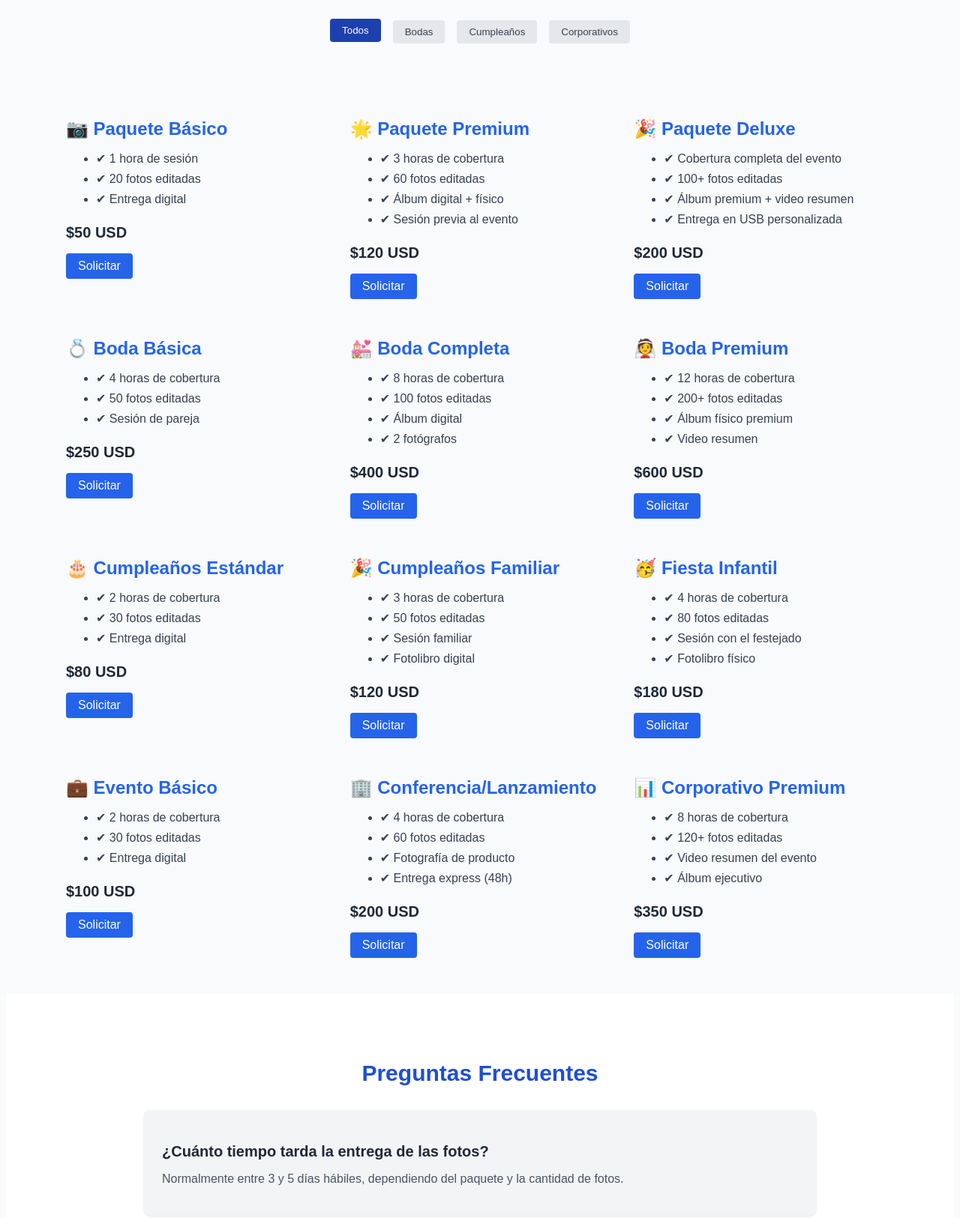
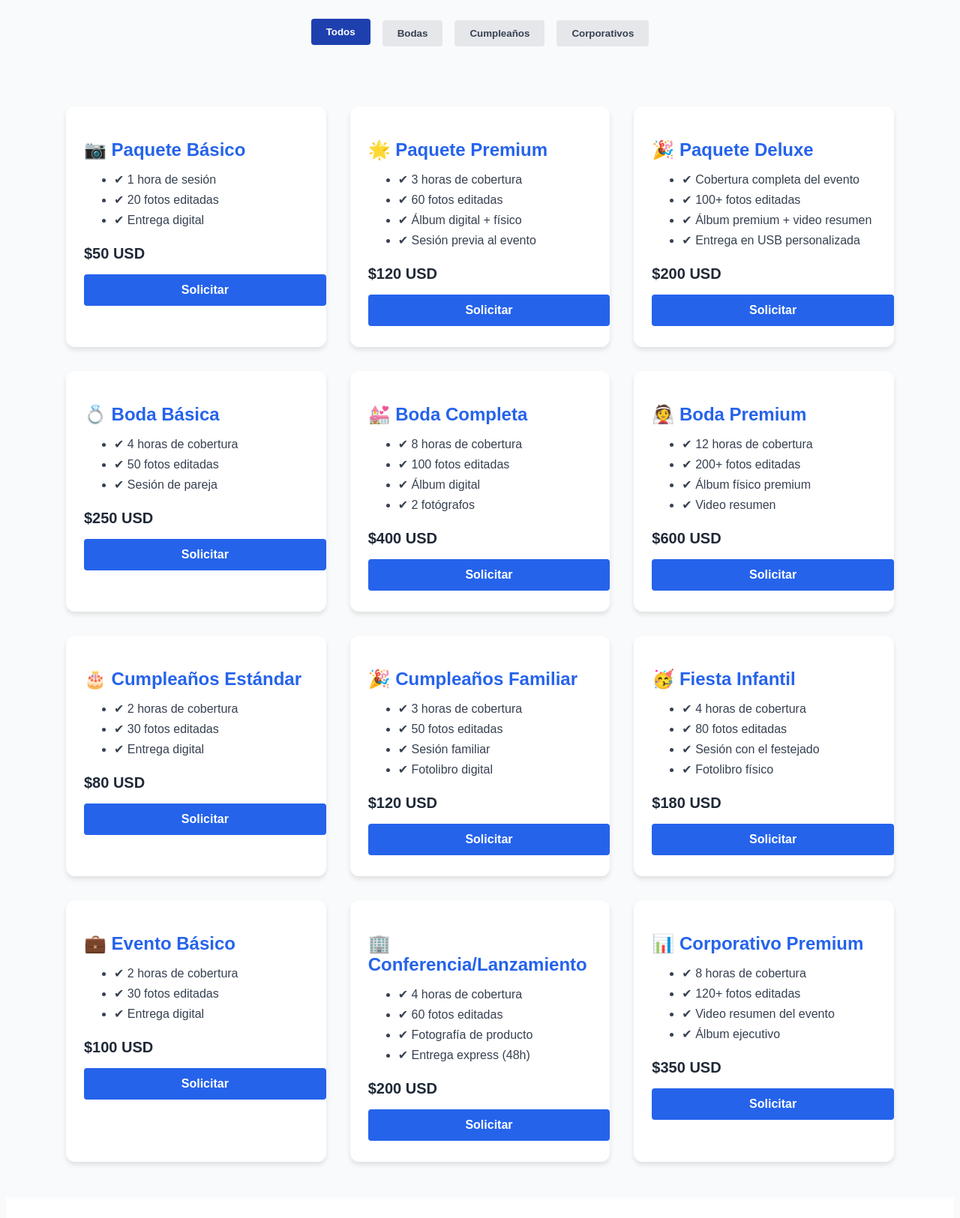
Before and after one commit to tecnojavier/photos-barahona, a plain HTML site: page paquetes.html in a window 1280 px wide. Shown: the part 200-1825 px from the top of the page at 75% size. Drawn offline with nearby package versions, Linux system fonts and the light colour scheme.

Commit message:
styles-packages.css

```diff
--- a/styles-packages.css
+++ b/styles-packages.css
@@ -535,3 +535,159 @@ body {
     }
 
 }
+
+/*======================= Mejoras Visuales =======================*/
+/* Mejoras de animaciones y efectos */
+.package {
+    transition: all 0.4s ease;
+    transform: scale(1);
+    box-shadow: 0 4px 6px rgba(0, 0, 0, 0.1);
+    border-radius: 12px;
+    overflow: hidden;
+    background: white;
+    padding: 24px;
+}
+
+.package:hover {
+    transform: scale(1.03);
+    box-shadow: 0 10px 25px -5px rgba(0, 0, 0, 0.1);
+}
+
+.package-button {
+    transition: all 0.3s ease;
+    position: relative;
+    overflow: hidden;
+    display: inline-block;
+    width: 100%;
+    text-align: center;
+    padding: 12px;
+    font-weight: 600;
+}
+
+.package-button:hover {
+    transform: translateY(-2px);
+    box-shadow: 0 4px 6px rgba(0, 0, 0, 0.1);
+}
+
+.package-button:active {
+    transform: translateY(0);
+}
+
+/* Efecto de onda al hacer clic */
+.package-button::after {
+    content: '';
+    position: absolute;
+    top: 50%;
+    left: 50%;
+    width: 5px;
+    height: 5px;
+    background: rgba(255, 255, 255, 0.5);
+    opacity: 0;
+    border-radius: 100%;
+    transform: scale(1, 1) translate(-50%);
+    transform-origin: 50% 50%;
+}
+
+.package-button:focus:not(:active)::after {
+    animation: ripple 0.6s ease-out;
+}
+
+@keyframes ripple {
+    0% {
+        transform: scale(0, 0);
+        opacity: 0.5;
+    }
+    100% {
+        transform: scale(20, 20);
+        opacity: 0;
+    }
+}
+
+/* Mejoras para el header */
+.header::before {
+    background-attachment: fixed; /* Efecto parallax */
+}
+
+.header-title, .header-subtitle {
+    animation: fadeInUp 0.8s ease forwards;
+}
+
+/* Filtros mejorados */
+.filter-button {
+    transition: all 0.3s ease;
+    position: relative;
+    padding: 10px 20px;
+    font-weight: 600;
+}
+
+.filter-button.active {
+    background-color: #1e40af;
+    color: white;
+    transform: translateY(-2px);
+}
+
+/* FAQ interactivo */
+.faq-question {
+    cursor: pointer;
+    position: relative;
+    padding-right: 30px;
+}
+
+.faq-question::after {
+    content: '+';
+    position: absolute;
+    right: 0;
+    top: 0;
+    font-size: 1.5rem;
+    transition: transform 0.3s ease;
+}
+
+.faq-item.active .faq-question::after {
+    content: '-';
+}
+
+.faq-answer {
+    max-height: 0;
+    overflow: hidden;
+    transition: max-height 0.3s ease;
+}
+
+.faq-item.active .faq-answer {
+    max-height: 200px;
+}
+
+/* Mejoras para móviles */
+@media (max-width: 430px) {
+    .package {
+        padding: 20px;
+    }
+
+    .package-title {
+        font-size: 1.25rem;
+    }
+
+    .package-features li {
+        font-size: 0.9rem;
+    }
+
+    .filter-button {
+        padding: 8px 12px;
+        font-size: 0.9rem;
+    }
+
+    .faq-question {
+        font-size: 1.1rem;
+    }
+}
+
+/* Efecto de carga para imágenes */
+.package img {
+    background: linear-gradient(90deg, #f0f0f0 25%, #e0e0e0 50%, #f0f0f0 75%);
+    background-size: 200% 100%;
+    animation: loading 1.5s infinite;
+}
+
+@keyframes loading {
+    0% { background-position: 200% 0; }
+    100% { background-position: -200% 0; }
+}
```
